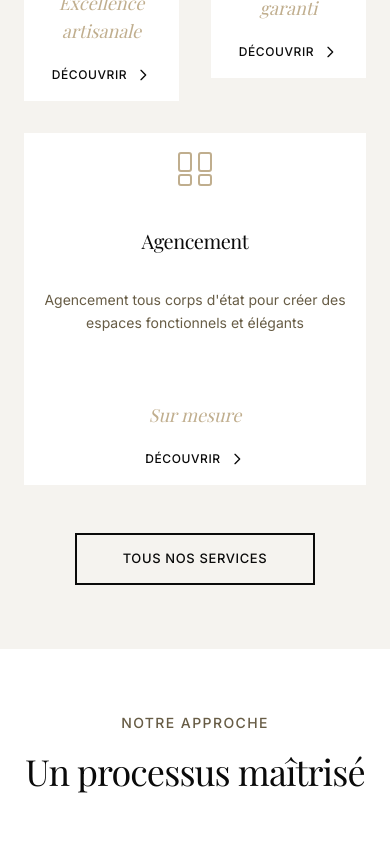
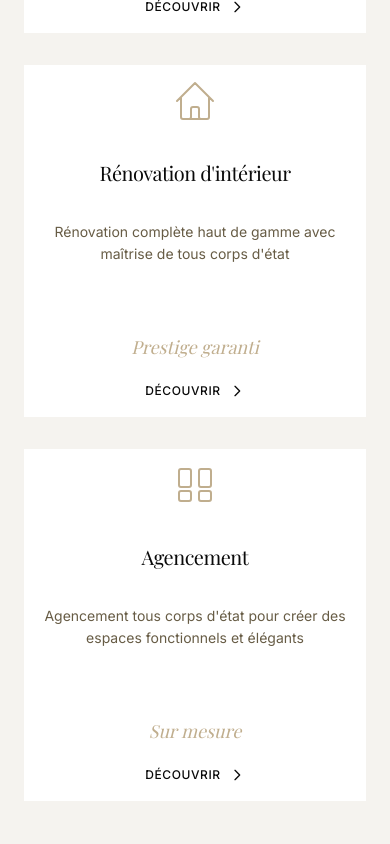
Before and after one commit to jimeye/SITE-DESIGN-ECR, a Next.js app: page / in a window 390 px wide. Shown: the part 1520-2364 px from the top of the page. Built offline with nearby package versions, Linux system fonts and the light colour scheme; no server answers.

Commit message:
Fix: Aligner les cadres services horizontalement sur mobile

```diff
--- a/app/page.tsx
+++ b/app/page.tsx
@@ -45,12 +45,12 @@
             </p>
           </div>
 
-          <div className="grid grid-cols-2 gap-8 lg:grid-cols-3">
+          <div className="grid grid-cols-1 gap-8 md:grid-cols-2 lg:grid-cols-3">
             {services.map((service, index) => (
               <AnimatedCard
                 key={service.id}
                 delay={index * 0.15}
-                className={index === 2 ? 'col-span-2 lg:col-span-1' : ''}
+                className=""
               >
                 <ServiceCard
                   title={service.title}
```
